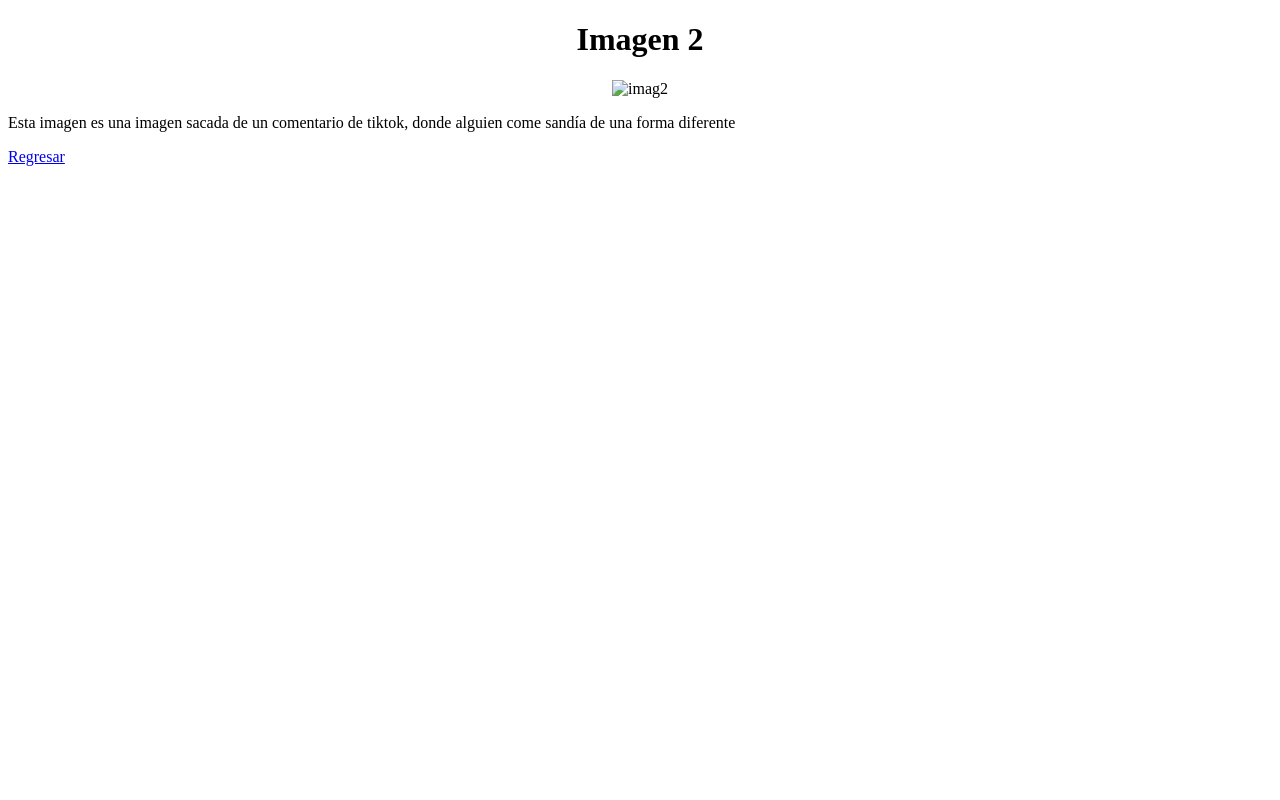
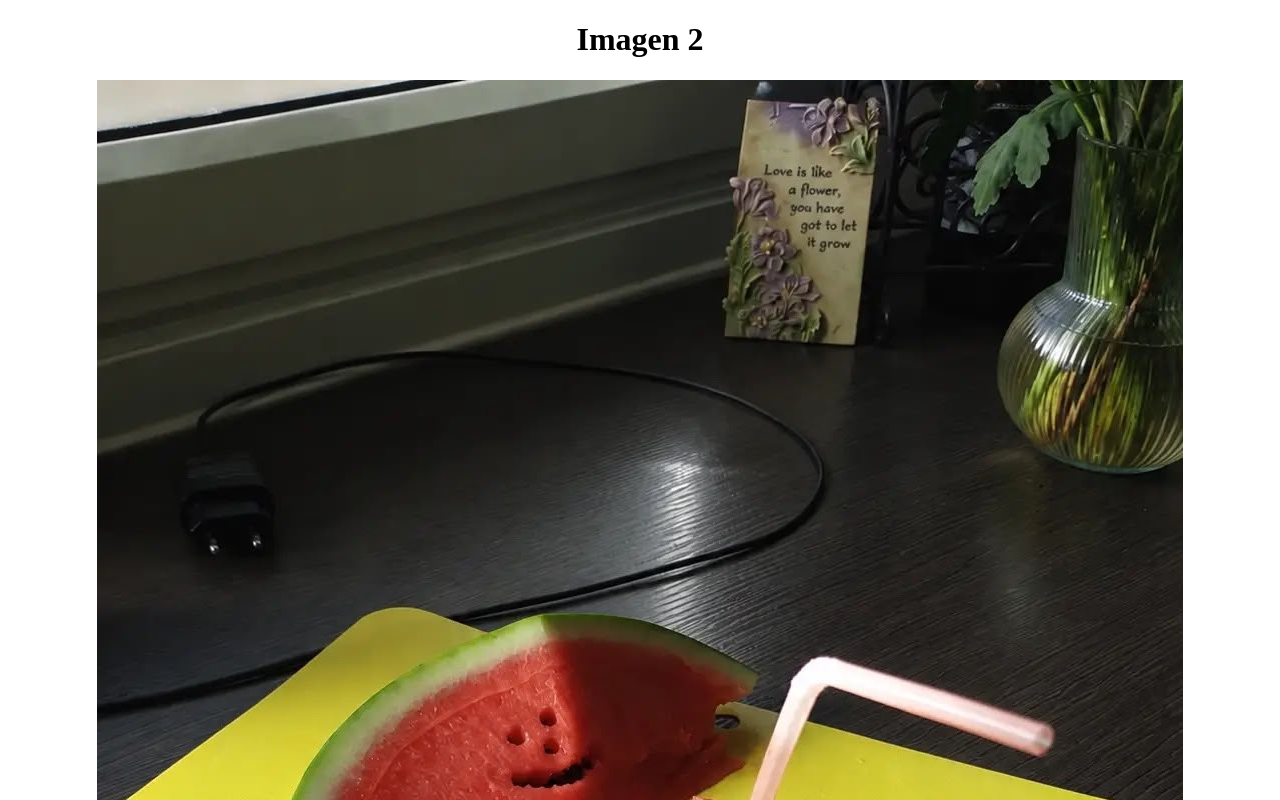
Before and after one commit to pedropesantez/ProgramacionWeb, a plain HTML site: page Ejemplos/pages/hola2.html in a window 1280 px wide. Shown: the top 800 px of the page. Drawn offline with Linux system fonts and the light colour scheme.

Commit message:
fix(cambio a rutas relativas 3)

```diff
--- a/Ejemplos/pages/hola2.html
+++ b/Ejemplos/pages/hola2.html
@@ -7,7 +7,7 @@
 </head>
 <body>
     <center><h1>Imagen 2</h1>
-    <img src="Imagenes/fruta.jpeg" alt="imag2">
+    <img src="../Imagenes/fruta.jpeg" alt="imag2">
     </center>
     <p>Esta imagen es una imagen sacada de un comentario de tiktok, donde alguien come sandía de una forma diferente
     </p>
```
Also changed, not shown: Ejemplos/pages/hola3.html (+1 -1 lines).
